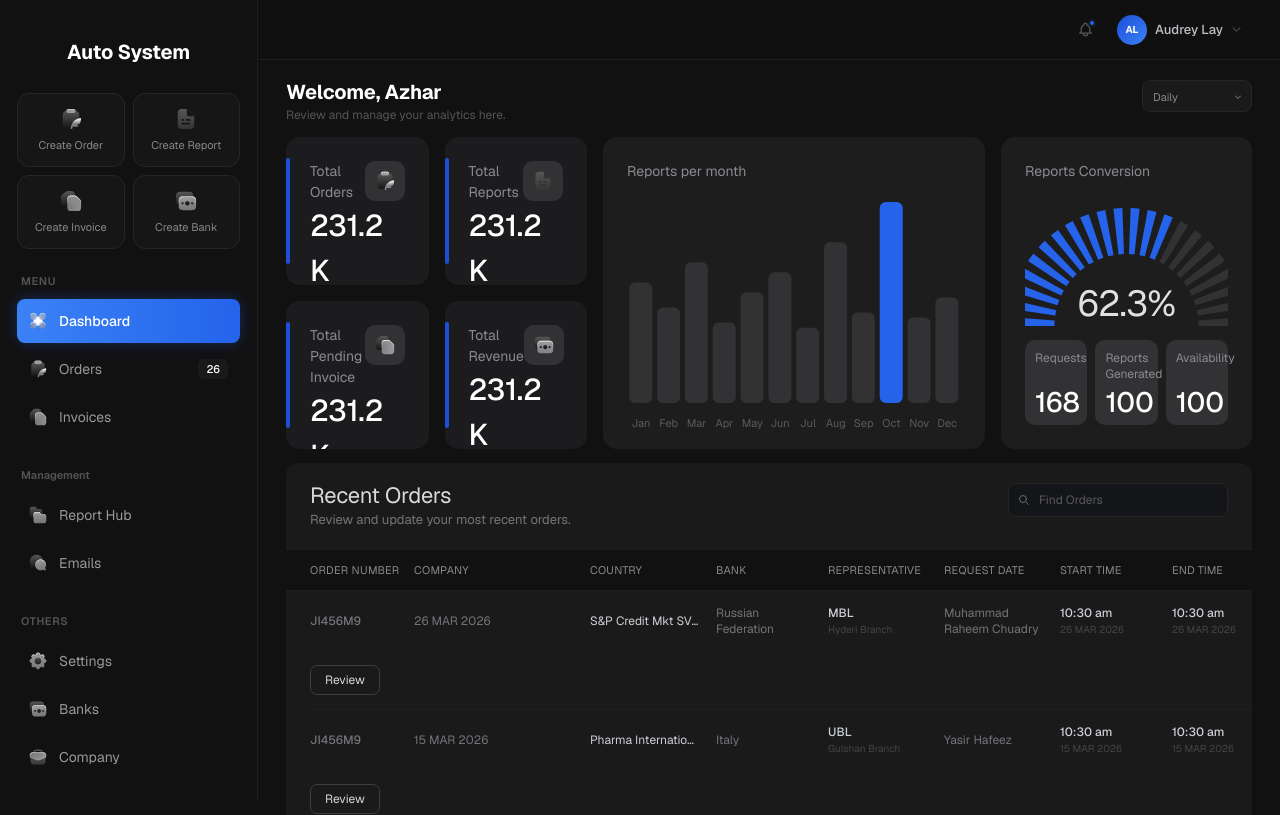
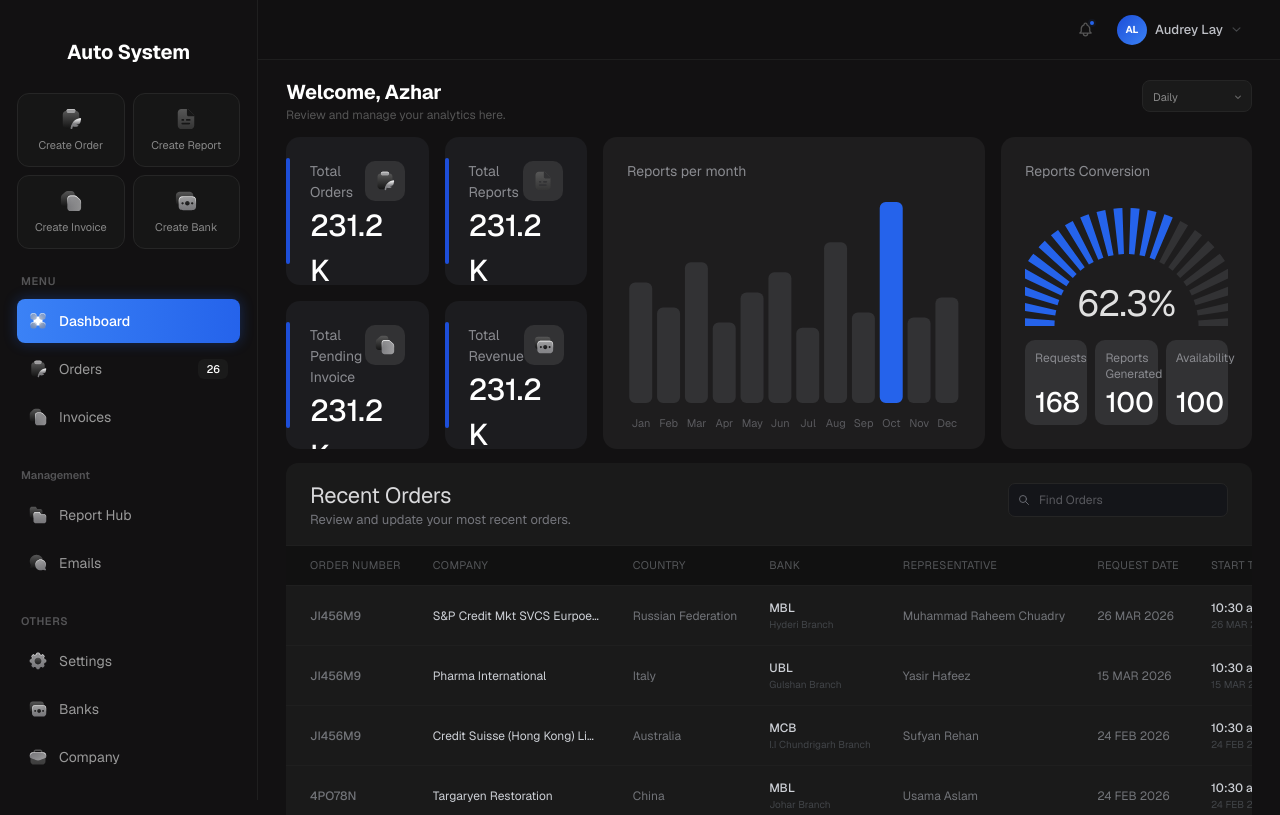
Before and after one commit to MubashirJetnetixSolutions/azhar, a Next.js app: page /dashboard in a window 1280 px wide. Shown: the top 815 px of the page. Built offline with nearby package versions, Linux system fonts and the light colour scheme; sample sign-in values are in the browser's storage.

Commit message:
Dashboard Table Fix

```diff
--- a/app/(dashboard)/orders/page.js
+++ b/app/(dashboard)/orders/page.js
@@ -12,7 +12,7 @@ const STATUS_CONFIG = {
   "New":                { color: "#3b82f6", bg: "rgba(59,130,246,0.08)",  border: "rgba(59,130,246,0.2)"  },
   "Customer Responded": { color: "#d9a71e", bg: "rgba(234,179,8,0.08)",   border: "rgba(234,179,8,0.2)"   },
   "For Reviewal":       { color: "#a855f7", bg: "rgba(168,85,247,0.08)",  border: "rgba(168,85,247,0.2)"  },
-  "Completed":          { color: "#22c55e", bg: "rgba(34,197,94,0.08)",   border: "rgba(34,197,94,0.2)"   },
+  "Ready to send":          { color: "#22c55e", bg: "rgba(34,197,94,0.08)",   border: "rgba(34,197,94,0.2)"   },
 };
 
 const STATUS_KEYS = Object.keys(STATUS_CONFIG);
@@ -187,7 +187,7 @@ const TABS = [
   { label: "New Orders", value: "New" },
   { label: "Customer Responded", value: "Customer Responded" },
   { label: "For Reviewal", value: "For Reviewal" },
-  { label: "Completed", value: "Completed" }
+  { label: "Ready to send", value: "Ready to send" }
 ];
 
 export default function OrdersPage() {
@@ -281,7 +281,7 @@ export default function OrdersPage() {
       case "For Reviewal":
         classes = "bg-[rgba(168,85,247,0.08)] text-[#a855f7] border-[rgba(168,85,247,0.2)]";
         break;
-      case "Completed":
+      case "Ready to send":
         classes = "bg-[rgba(34,197,94,0.08)] text-[#22c55e] border-[rgba(34,197,94,0.2)]";
         break;
     //   case "Flagged":
@@ -411,7 +411,7 @@ export default function OrdersPage() {
                   { label: "Company", key: "company" },
                   { label: "Country", key: "country" },
                   { label: "Bank", key: null },
-                  { label: "Representative", key: 'name' },
+                  { label: "Applicant Name", key: 'name' },
                   { label: "Start Time", key: null },
                   { label: "End Time", key: null },
                   { label: "Report Date", key: "report_date" },
--- a/components/RecentOrdersTable.js
+++ b/components/RecentOrdersTable.js
@@ -5,22 +5,17 @@ import { useState } from "react";
 const ROW_ACTIONS = ["Review", "Review", "Review", "Start", "Reuse", "Send"];
 
 const COLS = [
-  "Order Number",
-  "Company",
-  "Country",
-  "Bank",
-  "Representative",
-  "Request Date",
-  "Start Time",
-  "End Time",
-//   "Assigned to",
-  "Availability",
-  "Actions",
+  { label: "Order Number",  key: "id"          },
+  { label: "Company",       key: "company"      },
+  { label: "Country",       key: "country"      },
+  { label: "Bank",          key: "bank"         },
+  { label: "Representative",key: "name"         },
+  { label: "Request Date",  key: "requestDate"  },
+  { label: "Start Time",    key: "startTime"    },
+  { label: "End Time",      key: "endTime"      },
+  { label: "Availability",  key: "availability" },
+  { label: "Actions",       key: null           },
 ];
-
-// Shared 10-column template — must match COLS length and OrderRow child count
-const GRID =
-  "grid-cols-[minmax(88px,0.85fr)_minmax(160px,1.65fr)_minmax(110px,1fr)_minmax(96px,0.9fr)_minmax(100px,0.95fr)_minmax(100px,0.95fr)_minmax(96px,0.9fr)_minmax(88px,0.8fr)_minmax(72px,0.75fr)_minmax(80px,0.7fr)]";
 
 function SearchBar({ value, onChange }) {
   const [focused, setFocused] = useState(false);
@@ -28,18 +23,11 @@ function SearchBar({ value, onChange }) {
     <div className="relative shrink-0 w-full sm:w-auto">
       <svg
         className="absolute left-[10px] top-1/2 -translate-y-1/2 pointer-events-none"
-        width={12}
-        height={12}
-        fill="none"
-        viewBox="0 0 24 24"
-        stroke="#66686f"
-        strokeWidth={2}
+        width={12} height={12} fill="none" viewBox="0 0 24 24"
+        stroke="#66686f" strokeWidth={2}
       >
-        <path
-          strokeLinecap="round"
-          strokeLinejoin="round"
-          d="M21 21l-6-6m2-5a7 7 0 11-14 0 7 7 0 0114 0z"
-        />
+        <path strokeLinecap="round" strokeLinejoin="round"
+          d="M21 21l-6-6m2-5a7 7 0 11-14 0 7 7 0 0114 0z" />
       </svg>
       <input
         type="text"
@@ -85,82 +73,11 @@ function ActionBtn({ label }) {
 function TwoLineCell({ primary, secondary }) {
   return (
     <div>
-      <div className="text-[#cdd0d6] text-[12px] font-medium leading-[16px]">
+      <div className="text-[#cdd0d6] text-[12px] font-medium leading-[16px] whitespace-nowrap">
         {primary}
       </div>
-      <div className="text-[#424549] text-[10px] font-normal leading-[14px] mt-[2px]">
+      <div className="text-[#424549] text-[10px] font-normal leading-[14px] mt-[2px] whitespace-nowrap">
         {secondary}
-      </div>
-    </div>
-  );
-}
-
-function OrderRow({ row, action }) {
-  return (
-    <div
-      className={`grid gap-x-[16px] ${GRID} transition-colors duration-100 bg-transparent hover:bg-[rgba(255,255,255,0.018)] border-b border-[#1f1f1f] last:border-b-0`}
-    >
-      {/* Order Number */}
-      <div className="flex items-center py-[14px] text-[#727479] text-[12px] font-medium leading-[16px] whitespace-nowrap">
-        {row.id}
-      </div>
-
-{/* Request Date */}
-      <div className="flex items-center py-[14px] text-[#727479] text-[12px] font-normal leading-[16px] whitespace-nowrap">
-        {row.requestDate}
-      </div>
-
-      {/* Company */}
-      <div className="flex items-center py-[14px] min-w-0">
-        <span className="text-[#cdd0d6] text-[12px] font-normal leading-[16px] truncate">
-          {row.company}
-        </span>
-      </div>
-
-      {/* Country */}
-      <div className="flex items-center py-[14px] text-[#727479] text-[12px] font-normal leading-[16px]">
-        {row.country}
-      </div>
-
-      {/* Bank */}
-      <div className="flex items-center py-[14px]">
-        <TwoLineCell primary={row.bank} secondary={row.branch} />
-      </div>
-
-      {/* Name */}
-      <div className="flex items-center py-[14px] text-[#727479] text-[12px] font-normal leading-[16px]">
-        {row.name}
-      </div>
-
-
-      {/* Start Time */}
-      <div className="flex items-center py-[14px]">
-        <TwoLineCell primary={row.startTime} secondary={row.requestDate} />
-      </div>
-
-    {/* End Time */}
-      <div className="flex items-center py-[14px]">
-        <TwoLineCell primary={row.endTime} secondary={row.requestDate} />
-      </div>
-
-{/* Report Date */}
-      <div className="flex items-center py-[14px] text-[#727479] text-[12px] font-normal leading-[16px] whitespace-nowrap">
-        {row.report_date}
-      </div>
-
-      {/* Assigned to
-      <div className="flex items-center py-[14px] text-[#9ea0a6] text-[12px] font-normal leading-[16px]">
-        {row.assignedTo}
-      </div> */}
-
-      {/* Availability */}
-      <div className="flex items-center py-[14px]">
-        <AvailBadge value={row.availability ?? "Online"} />
-      </div>
-
-      {/* Actions */}
-      <div className="flex items-center py-[14px]">
-        <ActionBtn label={action} />
       </div>
     </div>
   );
@@ -168,9 +85,9 @@ function OrderRow({ row, action }) {
 
 export default function RecentOrdersTable({ data = [], searchTerm, onSearchChange }) {
   return (
-    <div className="bg-[#1a1a1a] rounded-[12px] pt-[20px] pr-[24px] pl-[24px] pb-[4px] w-full min-w-0 box-border">
+    <div className="bg-[#1a1a1a] rounded-[12px] overflow-hidden">
       {/* Card header */}
-      <div className="flex flex-wrap items-start justify-between gap-[16px] mb-[20px]">
+      <div className="flex flex-wrap items-start justify-between gap-[16px] px-[24px] pt-[20px] pb-[16px]">
         <div>
           <h2 className="m-0 text-[#d9d9db] text-[22px] font-normal leading-[24px] tracking-[-0.01em]">
             Recent Orders
@@ -182,42 +99,102 @@ export default function RecentOrdersTable({ data = [], searchTerm, onSearchChang
         <SearchBar value={searchTerm} onChange={onSearchChange} />
       </div>
 
-      {/* Single scroll container — header + rows scroll together */}
-      <div className="-mx-[24px] overflow-x-auto scrolling-touch">
-        <div className="min-w-[1020px]">
+      {/* Scrollable table — same pattern as Orders / Invoices pages */}
+      <div className="overflow-x-auto scrolling-touch">
+        <table className="w-full border-collapse min-w-[1100px]">
 
-          {/* Column headers */}
-          <div className="px-[24px] py-[12px] border-t border-[#1f1f1f] border-b border-[#1f1f1f] bg-[#111111]">
-            <div className={`grid gap-x-[16px] ${GRID}`}>
-              {COLS.map((label) => (
-                <div
-                  key={label}
-                  className="text-[#888888] text-[11px] font-normal leading-[16px] whitespace-nowrap uppercase tracking-[0.02em]"
+          <thead className="bg-[#111111] border-t border-b border-[#1f1f1f]">
+            <tr>
+              {COLS.map((col, idx) => (
+                <th
+                  key={col.label}
+                  className={`h-[40px] text-left text-[#545659] text-[11px] font-normal tracking-[0.03em] uppercase select-none whitespace-nowrap ${
+                    idx === 0
+                      ? "pl-[24px] pr-[16px]"
+                      : idx === COLS.length - 1
+                      ? "pl-[16px] pr-[24px]"
+                      : "px-[16px]"
+                  }`}
                 >
-                  {label}
-                </div>
+                  {col.label}
+                </th>
               ))}
-            </div>
-          </div>
+            </tr>
+          </thead>
 
-          {/* Data rows */}
-          <div className="px-[24px]">
+          <tbody>
             {data.length === 0 ? (
-              <div className="py-[40px] text-center text-[#424549] text-[12px]">
-                No orders match your search.
-              </div>
+              <tr>
+                <td
+                  colSpan={COLS.length}
+                  className="py-[40px] text-center text-[#424549] text-[12px]"
+                >
+                  No orders match your search.
+                </td>
+              </tr>
             ) : (
               data.map((row, i) => (
-                <OrderRow
+                <tr
                   key={`${row.id}-${i}`}
-                  row={row}
-                  action={ROW_ACTIONS[i] ?? "Review"}
-                />
+                  className="hover:bg-[rgba(255,255,255,0.018)] transition-colors duration-100 border-b border-[#1f1f1f] last:border-b-0"
+                >
+                  {/* Order Number */}
+                  <td className="pl-[24px] pr-[16px] py-[12px] h-[60px] align-middle text-[#727479] text-[12px] font-medium whitespace-nowrap">
+                    {row.id}
+                  </td>
+
+                  {/* Company */}
+                  <td className="px-[16px] py-[12px] h-[60px] align-middle max-w-[200px]">
+                    <span className="block text-[#cdd0d6] text-[12px] font-normal truncate">
+                      {row.company}
+                    </span>
+                  </td>
+
+                  {/* Country */}
+                  <td className="px-[16px] py-[12px] h-[60px] align-middle text-[#727479] text-[12px] font-normal whitespace-nowrap">
+                    {row.country}
+                  </td>
+
+                  {/* Bank */}
+                  <td className="px-[16px] py-[12px] h-[60px] align-middle whitespace-nowrap">
+                    <TwoLineCell primary={row.bank} secondary={row.branch} />
+                  </td>
+
+                  {/* Representative */}
+                  <td className="px-[16px] py-[12px] h-[60px] align-middle text-[#727479] text-[12px] font-normal whitespace-nowrap">
+                    {row.name}
+                  </td>
+
+                  {/* Request Date */}
+                  <td className="px-[16px] py-[12px] h-[60px] align-middle text-[#727479] text-[12px] font-normal whitespace-nowrap">
+                    {row.requestDate}
+                  </td>
+
+                  {/* Start Time */}
+                  <td className="px-[16px] py-[12px] h-[60px] align-middle whitespace-nowrap">
+                    <TwoLineCell primary={row.startTime} secondary={row.requestDate} />
+                  </td>
+
+                  {/* End Time */}
+                  <td className="px-[16px] py-[12px] h-[60px] align-middle whitespace-nowrap">
+                    <TwoLineCell primary={row.endTime} secondary={row.requestDate} />
+                  </td>
+
+                  {/* Availability */}
+                  <td className="px-[16px] py-[12px] h-[60px] align-middle">
+                    <AvailBadge value={row.availability ?? "Online"} />
+                  </td>
+
+                  {/* Actions */}
+                  <td className="pl-[16px] pr-[24px] py-[12px] h-[60px] align-middle">
+                    <ActionBtn label={ROW_ACTIONS[i] ?? "Review"} />
+                  </td>
+                </tr>
               ))
             )}
-          </div>
+          </tbody>
 
-        </div>
+        </table>
       </div>
     </div>
   );
--- a/data/mockData.js
+++ b/data/mockData.js
@@ -2,10 +2,10 @@ export const orders = [
   { id: "JI456M9", company: "S&P Credit Mkt SVCS Eurpoe Ltd", report_date:"12-JAN-2026", country: "Russian Federation", bank: "MBL", type: "SMEs", branch: "Hyderi Branch", requestDate: "26 MAR 2026", startTime: "10:30 am", endTime: "10:30 am", name:"Muhammad Raheem Chuadry", assignedTo: "Zaki Javed", availability: "Online", status: "Customer Responded", action: "Review" },
 //   { id: "JI456M9", company: "Pharma International", country: "Italy", bank: "UBL", type: "Normal", branch: "Gulshan Branch", requestDate: "15 MAR 2026", startTime: "10:30 am", endtTime: "10:30 am", assignedTo: "Asad Chaudhry", availability: "Online", status: "New", action: "Start" },
   { id: "JI456M9", company: "Credit Suisse (Hong Kong) Limited", report_date:"12-JAN-2026", country: "Australia", bank: "MCB", type: "SMEs", branch: "Ii Chundrigar Branch", requestDate: "24 FEB 2026", startTime: "10:30 am", endTime: "10:30 am", name:"Sufyan Rehan", assignedTo: "Khalil Rizvi", availability: "Online", status: "For Reviewal", action: "Reuse" },
-  { id: "4P078N", company: "Targaryen Restoration", report_date:"12-JAN-2026", country: "China", bank: "MBL", type: "Normal", branch: "Johar Branch", requestDate: "24 FEB 2026", startTime: "10:30 am", endTime: "10:30 am", name:"Usama Aslam", assignedTo: "Tariq Javed", availability: "Online", status: "Completed", action: "Send" },
+  { id: "4P078N", company: "Targaryen Restoration", report_date:"12-JAN-2026", country: "China", bank: "MBL", type: "Normal", branch: "Johar Branch", requestDate: "24 FEB 2026", startTime: "10:30 am", endTime: "10:30 am", name:"Usama Aslam", assignedTo: "Tariq Javed", availability: "Online", status: "Ready to send", action: "Send" },
   { id: "Y98MYO", company: "Master Facility", report_date:"12-JAN-2026", country: "Hong Kong", bank: "HBL", type: "SMEs", branch: "3 Talwar Branch", requestDate: "19 FEB 2026", startTime: "10:30 am", endTime: "10:30 am", name:"Ateeq Ahmad", assignedTo: "Zain Raza", availability: "Offline", status: "For Reviewal", action: "Review" },
-  { id: "123RE63", company: "RiverStone Insurance Limited", report_date:"12-JAN-2026", country: "Germany", bank: "BAHL", type: "SMEs", branch: "Hyderi Branch", requestDate: "12 FEB 2026", startTime: "10:30 am", endTime: "10:30 am", name:"Abdul Raheem", assignedTo: "Shujaat Khan", availability: "Offline", status: "Completed", action: "Review" },
-  { id: "BN234T", company: "Parallax Company", country: "Spain", report_date:"12-JAN-2026", bank: "ABL", type: "Normal", branch: "Bahadurabad Branch", requestDate: "10 MAR 2026", startTime: "10:30 am", endTime: "10:30 am", name:"Tariq Javed", assignedTo: "Wajid Farooq", availability: "Offline", status: "New", action: "Start" },
+  { id: "123RE63", company: "RiverStone Insurance Limited", report_date:"12-JAN-2026", country: "Germany", bank: "BAHL", type: "SMEs", branch: "Hyderi Branch", requestDate: "12 FEB 2026", startTime: "10:30 am", endTime: "10:30 am", name:"Abdul Raheem", assignedTo: "Shujaat Khan", availability: "Offline", status: "Ready to send", action: "Review" },
+  { id: "BN234T", company: "Parallax Company", country: "Spain", report_date:"12-JAN-2026", bank: "ABL", type: "Normal", branch: "Bahadurabad Branch", requestDate: "10 MAR 2026", startTime: "10:30 am", endTime: "10:30 am", name:"Tariq Javed", assignedTo: "Wajid Farooq", availability: "Offline", status: "New", action: "Send" },
 ];
 
 export const invoices = [
```
